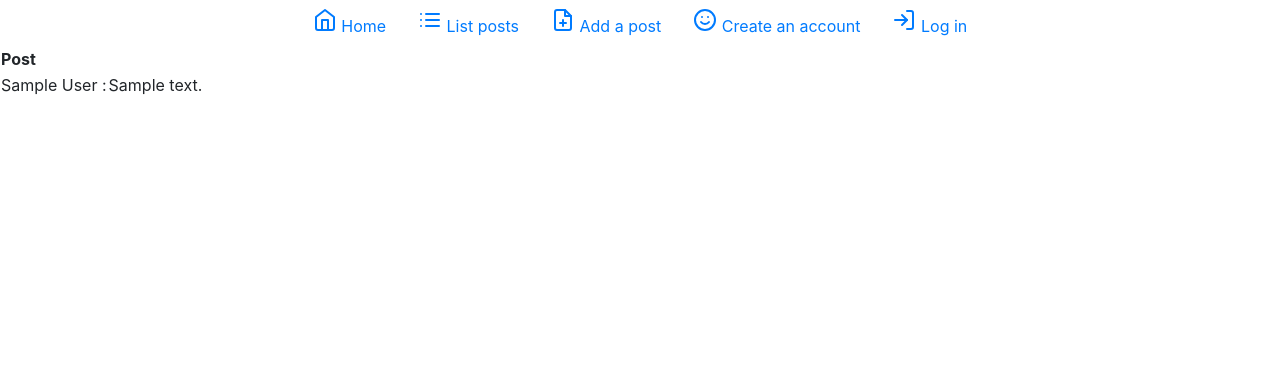
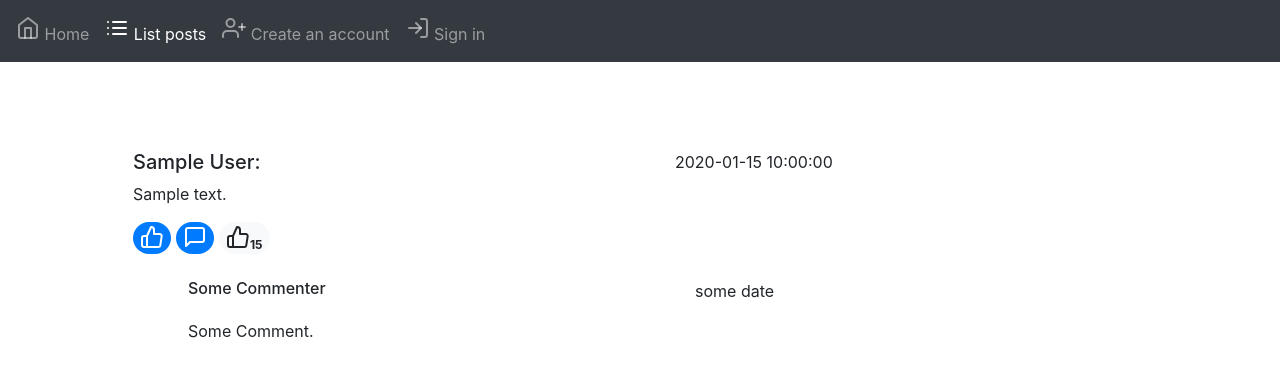
Before and after one commit to xTooth/ToothTsoha, a Flask app: page /posts in a window 1280 px wide. Shown: the top 377 px of the page. Run offline with Flask 2, Linux system fonts and the light colour scheme; tables that the repository leaves empty hold one stand-in row (values such as "Sample post"); some libraries are stand-ins or nearby versions.

Commit message:
Some restyling work
MODIFIED
>loginform.html ,layout.html, list.html
    - quite extensive  layout and stylingchanges using Bootstrap4.

```diff
--- a/application/templates/auth/loginform.html
+++ b/application/templates/auth/loginform.html
@@ -1,7 +1,9 @@
 {% extends "layout.html" %}
 
 {% block body %}
+<div class="container">
     {{ error }}
+
     <form method="POST" action="{{ url_for('auth_login') }}">
         <table>
             <tr>
@@ -22,8 +24,9 @@
             </tr>
             <tr>
                 <td colspan="2">
-                <button type="submit" value="Login"><span><i data-feather="log-in"></i> </span>Login</button>
+                    <button type="submit" value="Login"><span><i data-feather="log-in"></i> </span>Sign in</button>
                 </td>
             </tr>
     </form>
+</div>
 {% endblock %}
--- a/application/templates/layout.html
+++ b/application/templates/layout.html
@@ -3,28 +3,43 @@
 
 <head>
   <meta charset="utf-8">
-  <title>My App</title>
+  <title>Foorumi</title>
   <link rel="stylesheet" href="https://maxcdn.bootstrapcdn.com/bootstrap/4.0.0/css/bootstrap.min.css"
     integrity="sha384-Gn5384xqQ1aoWXA+058RXPxPg6fy4IWvTNh0E263XmFcJlSAwiGgFAW/dAiS6JXm" crossorigin="anonymous">
 </head>
 
 <body>
 
-  <header class="masthead mb-auto">
-    <div class="inner">
-      <nav class="nav nav-masthead justify-content-center">
-        <a class="nav-link {{'active' if request.path == '/'}}" href="/"> <i data-feather="home"></i> Home</a>
-        <a class="nav-link {{'active' if request.path == '/posts'}}" href="{{ url_for('posts_index') }}"> <i data-feather="list"></i> List posts</a>
-        <a class="nav-link {{'active' if request.path == '/posts/new/'}}" href="{{ url_for('post_form') }}"> <i data-feather="file-plus"></i> Add a post</a>
-        <a class="nav-link {{'active' if request.path == '/signup'}}" href="{{ url_for('auth_create') }}"> <i data-feather="smile"></i> Create an account</a>
+  <header>
+    <nav class="navbar-expand-lg navbar-dark bg-dark" style="padding:0.5rem">
+      <button class="navbar-toggler" type="button" data-toggle="collapse" data-target="#navbarNav"
+        aria-controls="navbarNavAltMarkup" aria-expanded="false" aria-label="Toggle navigation">
+        <span class="navbar-toggler-icon"></span>
+      </button>
+      <div class="collapse navbar-collapse " id="navbarNav">
+        <div class="navbar-nav mr-auto">
+          <a class="nav-link nav-item {{'active' if request.path == '/'}}" href="/"> <i data-feather="home"></i> Home
+          </a>
+          <a class="nav-link nav-item {{'active' if request.path == '/posts'}}" href="{{ url_for('posts_index') }}"> <i
+              data-feather="list"></i> List posts </a>
+          {% if current_user.is_authenticated %}
+          <a class="nav-link nav-item {{'active' if request.path == '/posts/new/'}}" href="{{ url_for('post_form') }}">
+            <i data-feather="file-plus"></i> Add a post </a>
+          <a class="nav-link nav-item" href="{{ url_for('auth_logout') }}"><i data-feather="log-out"></i> Sign out </a>
+          {% else %}
+          <a class="nav-link nav-item {{'active' if request.path == '/signup'}}" href="{{ url_for('auth_create') }}"> <i
+              data-feather="user-plus"></i> Create an account </a>
+          <a class="nav-link nav-item {{'active' if request.path == '/auth/login'}}"
+            href="{{ url_for('auth_login') }}"><i data-feather="log-in"></i> Sign in </a>
+          {% endif %}
+        </div>
         {% if current_user.is_authenticated %}
-        <p class ="nav-link">
-          Signed in as user {{ current_user.name }}. <a href="{{ url_for('auth_logout') }}">Sign out</a>
-        </p>
-        {% else %}
-        <a class="nav-link {{'active' if request.path == '/auth/login'}}" href="{{ url_for('auth_login') }}"><i data-feather="log-in"></i> Log in</a>
+        <span class="navbar-text">
+          Signed in as user {{ current_user.name }}.
+        </span>
         {% endif %}
-    </div>
+      </div>
+    </nav>
   </header>
 
   {% block body %}
--- a/application/templates/posts/list.html
+++ b/application/templates/posts/list.html
@@ -1,16 +1,45 @@
 {% extends "layout.html" %}
 
 {% block body %}
-<table>
-    <tr>
-        <th>Post</th>
-    </tr>
-    {% for post in posts %}
-    <tr>
-        <td>{{post.account.name}} : </td>
-        <td>{{ post.content }}</td>
+<div class="container" style="margin-top: 5rem">
+    <ul style="list-style: none">
+        {% for post in posts %}
+        <li>
+            <div style="padding:0.5rem">
+                <div class="row">
+                    <div class="col-6">
+                        <h5>{{post.account.name}}: </h5>
+                    </div>
+                    <div class="col-6">
+                        {{post.date_modified}}
+                    </div>
+                </div>
+                <p>{{ post.content }}</p>
+                <!-- mockup for like counter/like button-->
+                <a class="badge badge-primary badge-pill" href="#"><i data-feather="thumbs-up"></i></a>
+                <a class="badge badge-primary badge-pill" href="#"><i data-feather="message-square"></i></a>
+                <span class="badge badge-light badge-pill"><i data-feather="thumbs-up"></i>15</span>
+                <ul style="list-style: none">
+                    <li>
+                        <div class="container">
+                            <br/>
+                            <div class="row">
+                                <div class="col-6">
+                                    <h6>Some Commenter </h6>
+                                </div>
+                                <div class="col-6">
+                                    <p>some date</p>
+                                </div>
+                            </div>
+                            <p>Some Comment.</p>
+                        </div>
+                    </li>
+                </ul>
 
-    </tr>
-    {% endfor %}
-</table>
+            </div>
+
+        </li>
+        {% endfor %}
+    </ul>
+</div>
 {% endblock %}
```
Lines whose indentation alone changed are shown as unchanged.
